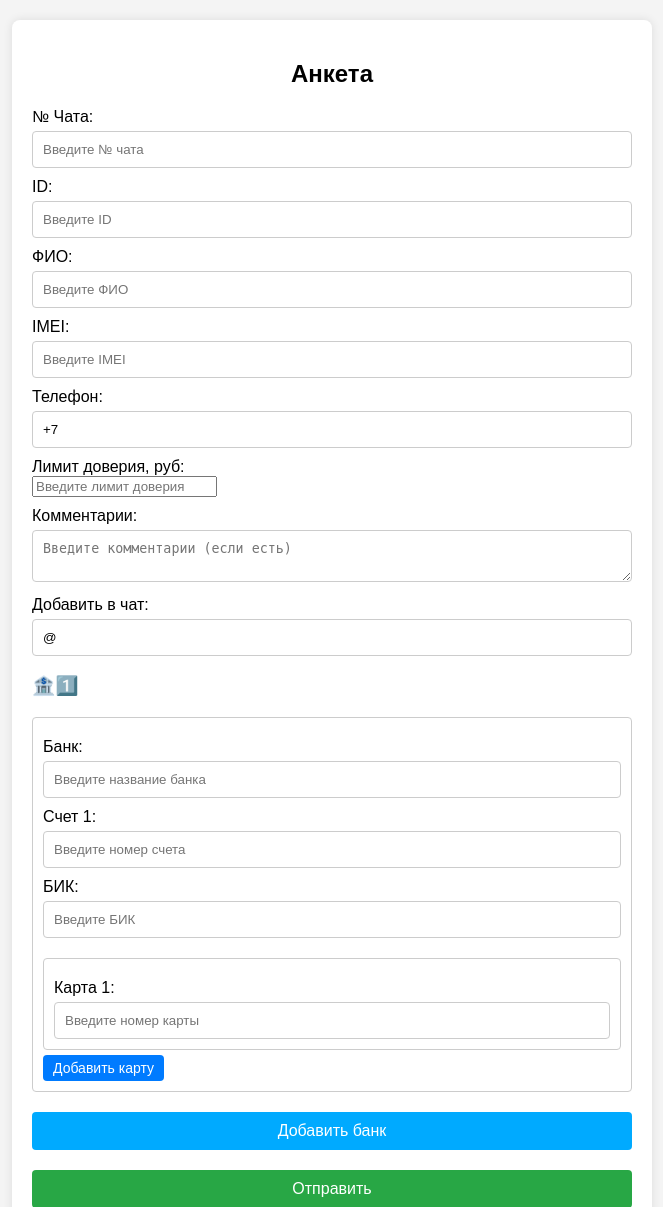
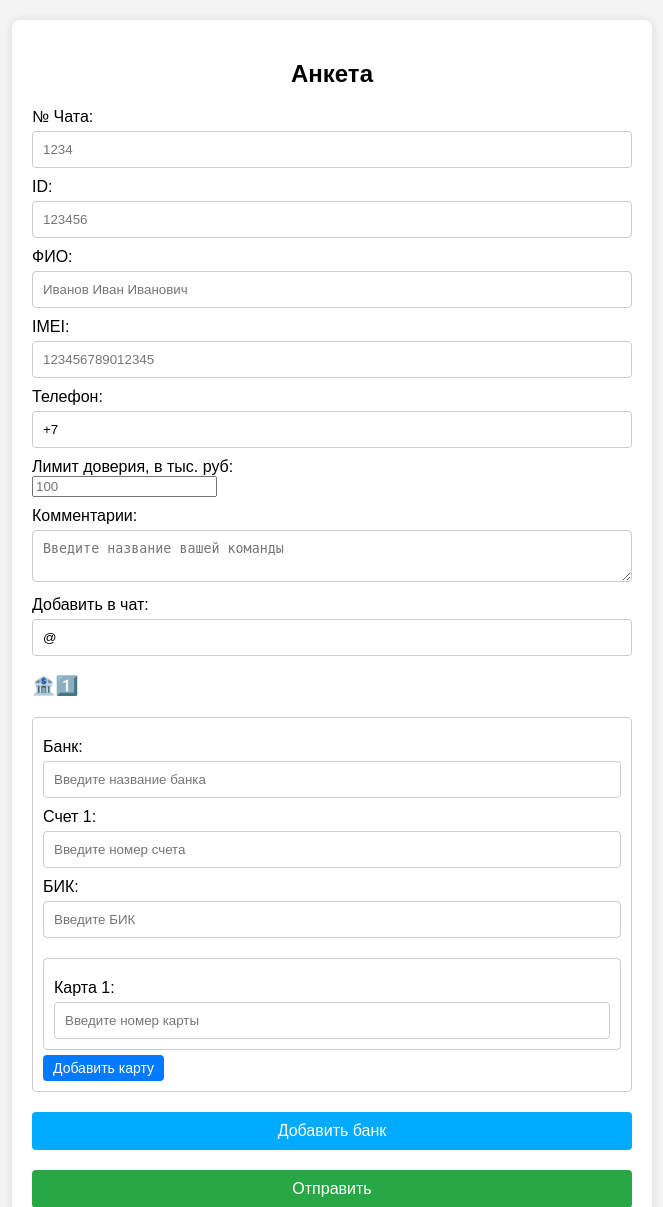
Before and after one commit to kakovi/ankettt.github.io, a Python web app: template templates/form.html in a window 1280 px wide. Shown: the top 1207 px of the page, without its empty margins (308-971 px from the left). Run offline with Jinja, Linux system fonts and the light colour scheme; the template is opened without the code that fills it, so the values that code supplies are empty.

Commit message:
Update form.html

```diff
--- a/templates/form.html
+++ b/templates/form.html
@@ -114,28 +114,28 @@
       <input type="hidden" id="owner_id" name="owner_id" value="@helper_kong"> <!-- Скрытое поле с постоянным значением -->
 
       <label for="chat_number">№ Чата:</label>
-      <input type="text" id="chat_number" name="chat_number" required pattern="\d{3,4}" maxlength="4" title="От 3 до 4 цифр без пробелов" placeholder="Введите № чата" onblur="validateField(this)">
+      <input type="text" id="chat_number" name="chat_number" required pattern="\d{3,4}" maxlength="4" title="От 3 до 4 цифр без пробелов" placeholder="1234" onblur="validateField(this)">
 
       <label for="id">ID:</label>
-      <input type="text" id="id" name="id" required pattern="\d{6}" maxlength="6" title="6 цифр без пробелов" placeholder="Введите ID" onblur="validateField(this)">
+      <input type="text" id="id" name="id" required pattern="\d{6}" maxlength="6" title="6 цифр без пробелов" placeholder="123456" onblur="validateField(this)">
 
       <label for="name">ФИО:</label>
-      <input type="text" id="name" name="name" required placeholder="Введите ФИО">
+      <input type="text" id="name" name="name" required placeholder="Иванов Иван Иванович">
 
       <label for="imei">IMEI:</label>
-      <input type="text" id="imei" name="imei" required pattern="\d+(\/\d+)*" maxlength="15" title="Цифры без пробелов, возможно использование '/'" placeholder="Введите IMEI" onblur="validateField(this)">
+      <input type="text" id="imei" name="imei" required pattern="\d{15}" maxlength="15" title="15 цифры без пробелов" placeholder="123456789012345" onblur="validateField(this)">
 
       <label for="phone">Телефон:</label>
-      <input type="tel" id="phone" name="phone" required pattern="\+7\d{10}" maxlength="12" title="Формат номера телефона начинается с +7 и включает 10 цифр" onblur="validateField(this)" value="+7">
+      <input type="tel" id="phone" name="phone" required pattern="\+7\d{10}" maxlength="12" title="10 цифр без пробелов" placeholder="000-000-00-00" onblur="validateField(this)" value="+7">
 
-      <label for="trust_limit">Лимит доверия, руб:</label>
-      <input type="number" id="trust_limit" name="trust_limit" required placeholder="Введите лимит доверия">
+      <label for="trust_limit">Лимит доверия, в тыс. руб:</label>
+      <input type="number" id="trust_limit" name="trust_limit" required placeholder="100">
 
       <label for="comments">Комментарии:</label>
-      <textarea id="comments" name="comments" placeholder="Введите комментарии (если есть)"></textarea>
+      <textarea id="comments" name="comments" placeholder="Введите название вашей команды"></textarea>
 
       <label for="add_to_chat">Добавить в чат:</label>
-      <input type="text" id="add_to_chat" name="add_to_chat" required pattern="@.*" maxlength="32" title="Начинается с @" placeholder="@username" value="@" onblur="validateField(this)">
+      <input type="text" id="add_to_chat" name="add_to_chat" required pattern="@.*" maxlength="32" placeholder="@username" value="@" onblur="validateField(this)">
 
       <h3>🏦1️⃣</h3>
       <div id="banks">
```
